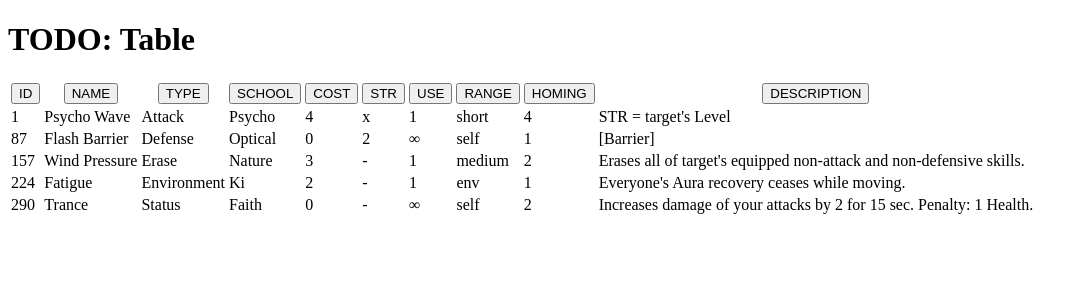
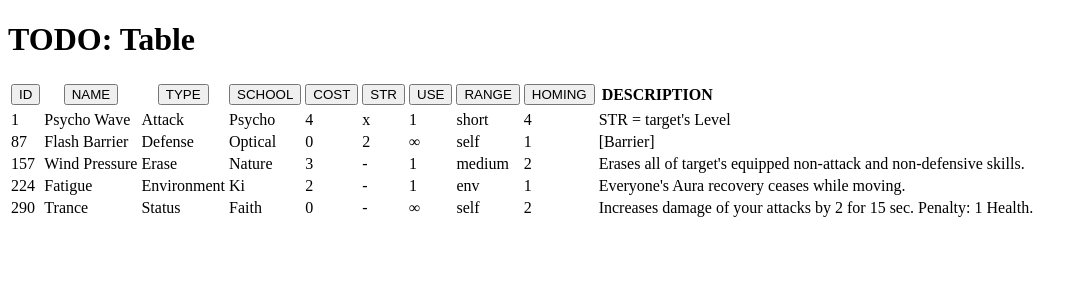
Before and after one commit to AndrewJDGalga/phantomCards, a React (Vite) app in the folder front/: page / in a window 1280 px wide. Shown: the top 300 px of the page, without its empty margins (0-1084 px from the left). Built offline with nearby package versions, Linux system fonts and the light colour scheme.

Commit message:
ugly code for description should not be a button.

```diff
--- a/front/src/components/SkillTable.jsx
+++ b/front/src/components/SkillTable.jsx
@@ -2,7 +2,8 @@
 function SkillTable({tableHeaders, tableRows}) {
     const headers = tableHeaders.map(name=>
         <th key={name}>
-            <button>{name}</button>
+            {(name !== "DESCRIPTION") && <button>{name}</button>}
+            {(name === "DESCRIPTION") && <th>{name}</th>}
         </th>
     );
 
```
